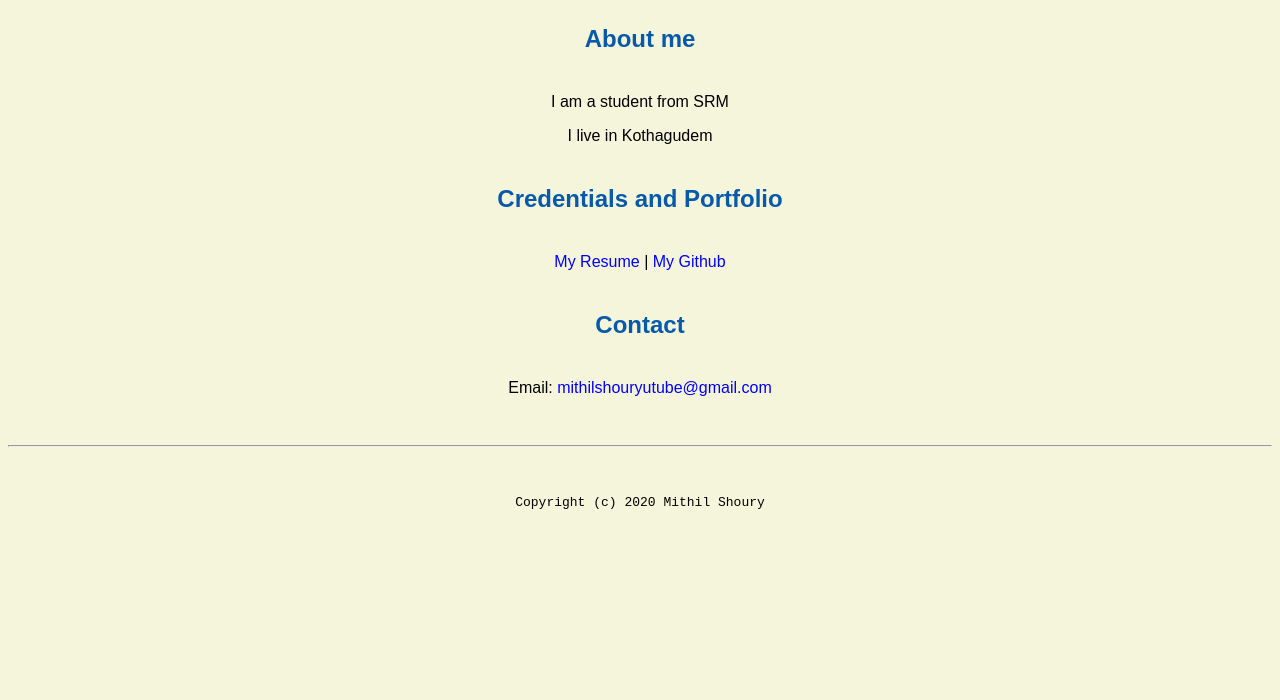
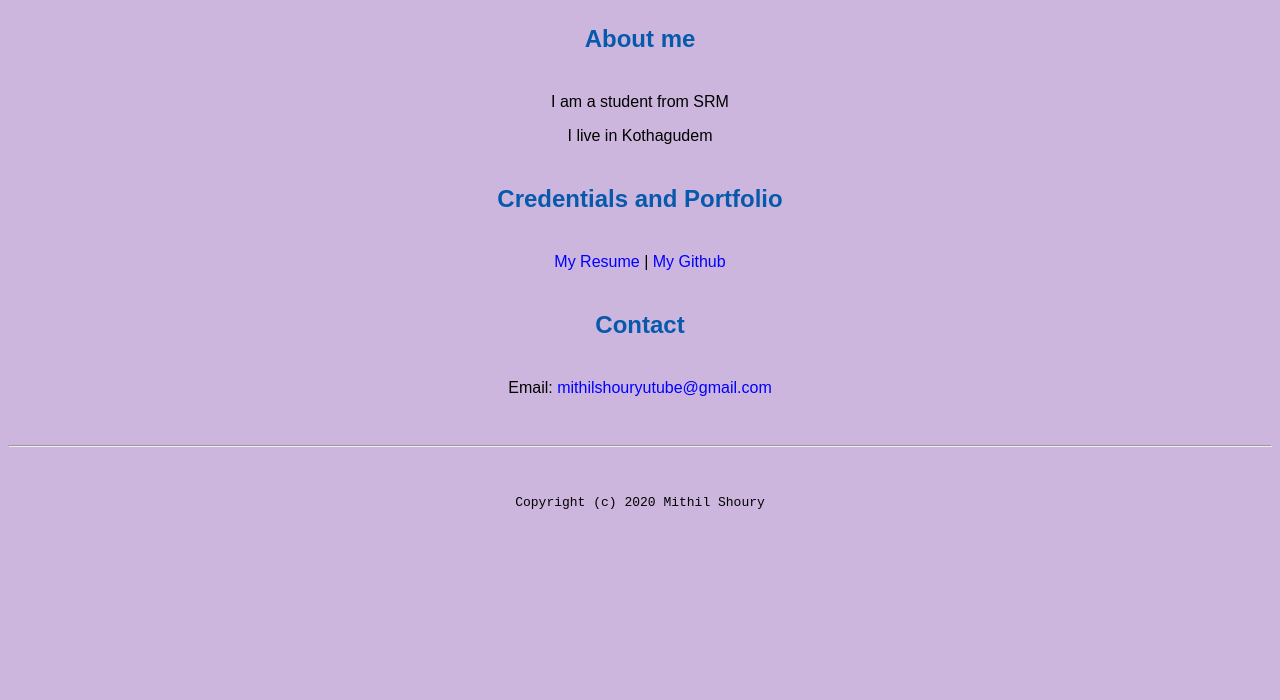
Before and after one commit to mithilshoury/mithilshoury, a plain HTML site: page index.html in a window 1280 px wide. Shown: the part 100-800 px from the top of the page. Drawn offline with Linux system fonts and the light colour scheme.

Commit message:
Update master.css

```diff
--- a/master.css
+++ b/master.css
@@ -14,7 +14,7 @@
   }
 
   body {
-    background-color: beige;
+    background-color: #cdb6de;
     color:black;
     font-family: Arial, Helvetica, sans-serif;
     text-align: center;
```
